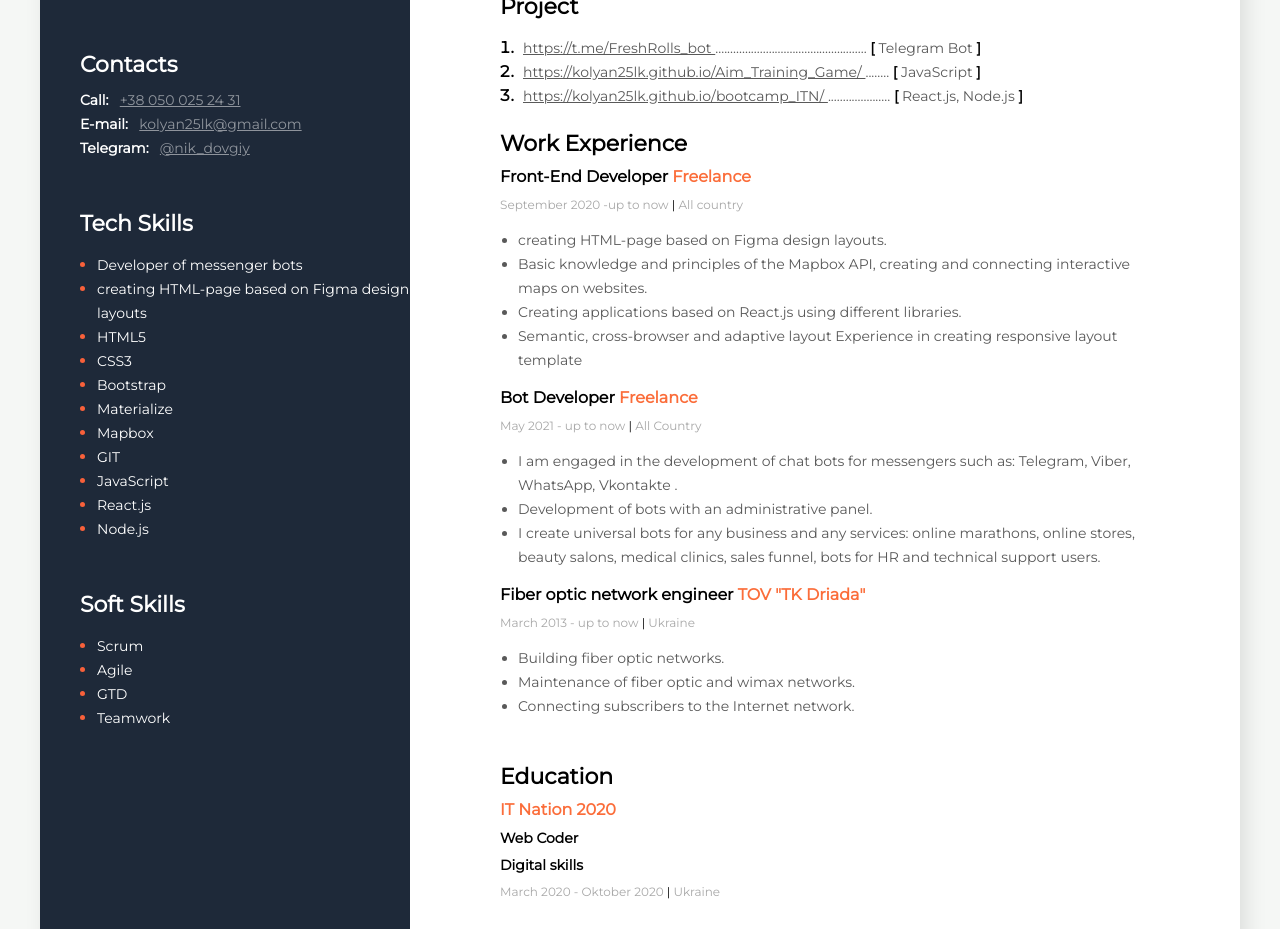
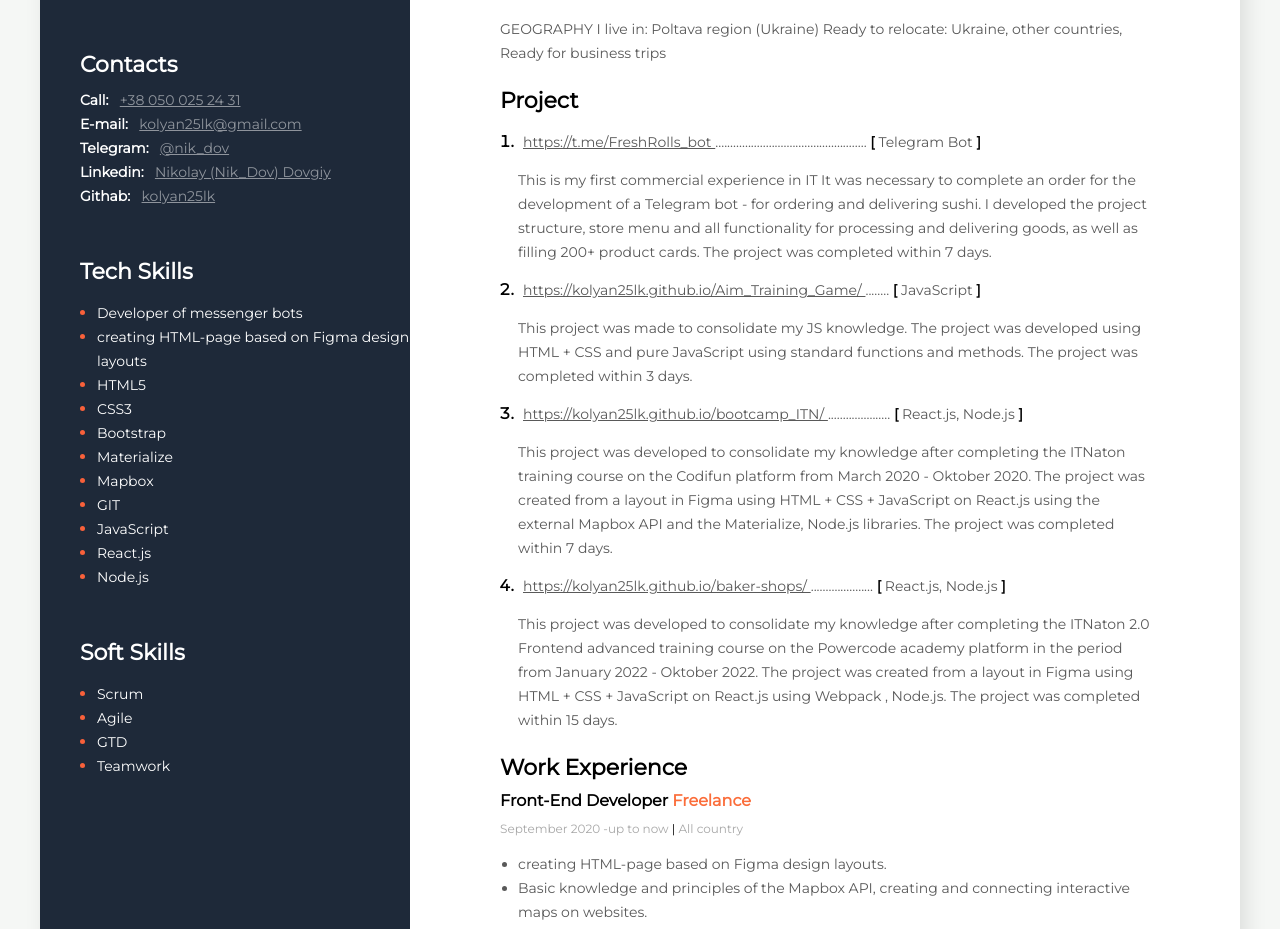
Before and after one commit to kolyan25lk/Resume-Nik_Dov, a plain HTML site: page index.html in a window 1280 px wide. Shown: the part 329-1258 px from the top of the page. Drawn offline with Linux system fonts and the light colour scheme.

Commit message:
firs commit

```diff
--- a/index.html
+++ b/index.html
@@ -20,11 +20,13 @@
 
 <!-- about me section -->
                         <div class="about-me-section">
-                        <h2 class="about-me-profession">Front-End Developer</h2>
+                        <h2 class="about-me-profession">Front-End Developer </h2>
+                        <h3 class="main-content-title">2+ years of development JS, React.js, Node.js
+                          <br>  7+ completed projects</h2>
+
                         <h1 class="about-me-name">Nikolay Dovgiy</h1>
 
-                        <p class="about-me-name-description">GEOGRAPHY I live in: Lugansk region (Ukraine)
-                                                            Citizenship: Ukraine, permission to work in: Ukraine
+                        <p class="about-me-name-description">GEOGRAPHY I live in: Poltava region (Ukraine)
                                                             Ready to relocate: Ukraine, other countries,
                                                             Ready for business trips
                         </p>
@@ -41,12 +43,19 @@
 
                             <span class="my-projects-bracket">[</span> Telegram Bot <span class="my-projects-bracket">]</span>
                             </span>
+                            <p class="my-work-experience-duty" >
+                                This is my first commercial experience in IT
+                                It was necessary to complete an order for the development of a Telegram bot - for ordering and delivering sushi. I developed the project structure, store menu and all functionality for processing and delivering goods, as well as filling 200+ product cards. The project was completed within 7 days.
+                            </p>
     </li>
                             <li class="my-projects-item">
                                 <span class="my-projects-text">
                                 <a href="https://kolyan25lk.github.io/Aim_Training_Game/" class="my-projects-link">  https://kolyan25lk.github.io/Aim_Training_Game/ </a>
                                  ........
                             <span class="my-projects-bracket">[</span> JavaScript <span class="my-projects-bracket">]</span></span>
+                            <p class="my-work-experience-duty" >
+                                This project was made to consolidate my JS knowledge. The project was developed using HTML + CSS and pure JavaScript using standard functions and methods. The project was completed within 3 days.
+                            </p>
     </li>
                             <li class="my-projects-item">
                                 <span class="my-projects-text">
@@ -55,7 +64,22 @@
 
                                 <span class="my-projects-bracket">[</span> React.js, Node.js <span class="my-projects-bracket">]</span></span>
                                 </span>
+                                <p  class="my-work-experience-duty">
+                                    This project was developed to consolidate my knowledge after completing the ITNaton training course on the Codifun platform from March 2020 - Oktober 2020. The project was created from a layout in Figma using HTML + CSS + JavaScript on React.js using the external Mapbox API and the Materialize, Node.js libraries. The project was completed within 7 days.
+                                </p>
     </li>
+    <li class="my-projects-item">
+        <span class="my-projects-text">
+        <a href="https://kolyan25lk.github.io/baker-shops/" class="my-projects-link"> https://kolyan25lk.github.io/baker-shops/ </a>
+         .....................
+
+        <span class="my-projects-bracket">[</span> React.js, Node.js <span class="my-projects-bracket">]</span></span>
+        </span>
+        <p  class="my-work-experience-duty">
+            This project was developed to consolidate my knowledge after completing the ITNaton 2.0 Frontend advanced training course on the Powercode academy platform in the period from January 2022 - Oktober 2022. The project was created from a layout in Figma using HTML + CSS + JavaScript on React.js using Webpack , Node.js. The project was completed within 15 days.
+        </p>
+</li>
+
                         </ol>
                     </div>
 <!-- my work experience section -->
@@ -77,9 +101,9 @@
 <!-- company 2-->
                 <div>
                     <h4 class="my-work-experience-position"> Bot Developer <span class="my-work-experience-company">Freelance</span></h4>
-                    <p class="my-work-experience-period"> May 2021 - up to now <span class="my-work-experience-devider"> | </span> All Country</p>
+                    <p class="my-work-experience-period"> May 2021 - February 2022 <span class="my-work-experience-devider"> | </span> All Country</p>
                     <ul class="my-work-experience-duties">
-                        <li class="my-work-experience-duty">I am engaged in the development of chat bots for messengers such as: Telegram, Viber, WhatsApp, Vkontakte .</li>
+                        <li class="my-work-experience-duty">I am engaged in the development of chat bots for messengers such as: Telegram, Viber, WhatsApp. .</li>
                         <li class="my-work-experience-duty">Development of bots with an administrative panel.</li>
                         <li class="my-work-experience-duty">I create universal bots for any business and any services: online marathons, online stores, beauty salons, medical
                         clinics, sales funnel, bots for HR and technical support users.</li>
@@ -90,7 +114,7 @@
 <!-- company 3-->
                     <div class="my-work-experience-company-block">
                         <h4 class="my-work-experience-position"> Fiber optic network engineer <span class="my-work-experience-company"> TOV "TK Driada"</span> </h4>
-                        <p class="my-work-experience-period"> March 2013 - up to now <span class="my-work-experience-devider">|</span> Ukraine</p>
+                        <p class="my-work-experience-period"> March 2013 - February 2022 <span class="my-work-experience-devider">|</span> Ukraine</p>
                         <ul class="my-work-experience-duties">
                             <li class="my-work-experience-duty">Building fiber optic networks.</li>
                             <li class="my-work-experience-duty">Maintenance of fiber optic and wimax networks. </li>
@@ -103,10 +127,16 @@
                     <div class="my-education-section">
             <div>
                 <h3 class="main-content-title">Education</h3>
-                <h4 class="my-education-university"> <span class="my-education-university-color">IT Nation 2020</span> </h4>
+                <h4 class="my-education-university"> <span class="my-education-university-color">IT Nation 1.0 </span> </h4>
                 <h3 class="my-education-specialty">Web Coder </h3>
-                <h3 class="my-education-specialty">Digital skills </h3>
+                <h3 class="my-education-specialty">HTML CSS JavaScript  </h3>
                 <p class="my-education-period"> March 2020 - Oktober 2020 <span class="my-work-education-devider">|</span> Ukraine</p>
+
+                <h4 class="my-education-university"> <span class="my-education-university-color">IT Nation 2.0</span> </h4>
+                <h3 class="my-education-specialty">Advanced Frontend Developer </h3>
+                <h3 class="my-education-specialty">JavaScript, React.js, Node.js, React-Router, props, promise </h3>
+                <p class="my-education-period"> January 2022 - Oktober 2022 <span class="my-work-education-devider">|</span> Ukraine</p>
+
 
                 <h4 class="my-education-university"> <span class="my-education-university-color">The College of the Volodymyr Dal National University of Ukraine</span> </h4>
                 <h3 class="my-education-specialty">Information systems and technologies </h3>
@@ -124,7 +154,10 @@
         <h3 class="sidebar-title">Contacts</h3>
         <div> <span class="contacts-section-type">Call:</span> <a class="contacts-section-link" href="tel:+380500252431">+38 050 025 24 31</a></div>
         <div> <span class="contacts-section-type">E-mail:</span> <a class="contacts-section-link" href="mailto:kolyan25lk@gmail.com">kolyan25lk@gmail.com</a></div>
-     <div> <span class="contacts-section-type">Telegram:</span> <a class="contacts-section-link" href="https://t.me/nik_dovgiy">@nik_dovgiy</a></div>
+     <div> <span class="contacts-section-type">Telegram:</span> <a class="contacts-section-link" href="https://t.me/nik_dov">@nik_dov</a></div>
+     <div> <span class="contacts-section-type">Linkedin:</span> <a class="contacts-section-link" href="https://www.linkedin.com/in/nikolay-dovgiy-a374961b7/">Nikolay (Nik_Dov) Dovgiy</a></div>
+     <div> <span class="contacts-section-type">Githab:</span> <a class="contacts-section-link" href="https://github.com/kolyan25lk">kolyan25lk</a></div>
+
 
     </div>
 <!-- Tech Skills-->
--- a/style/style.css
+++ b/style/style.css
@@ -38,8 +38,8 @@ img {
 .about-me-profession {
   font-style: normal;
   font-weight: bold;
-  font-size: 14px;
-  line-height: 17px;
+  font-size: 24px;
+  line-height: 27px;
   color: #000;
   margin-bottom: 0 0 20px 0;
 }
```
